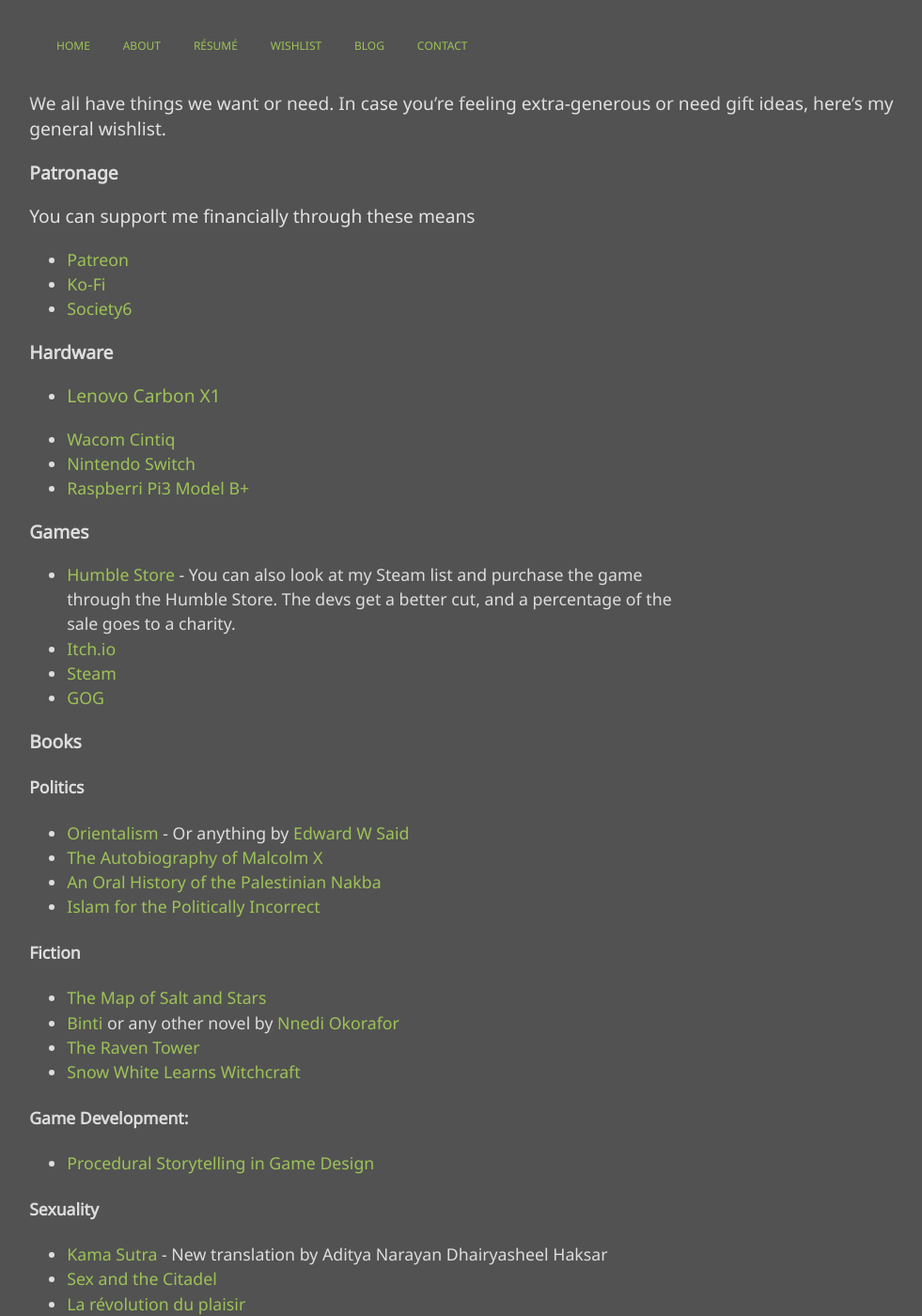
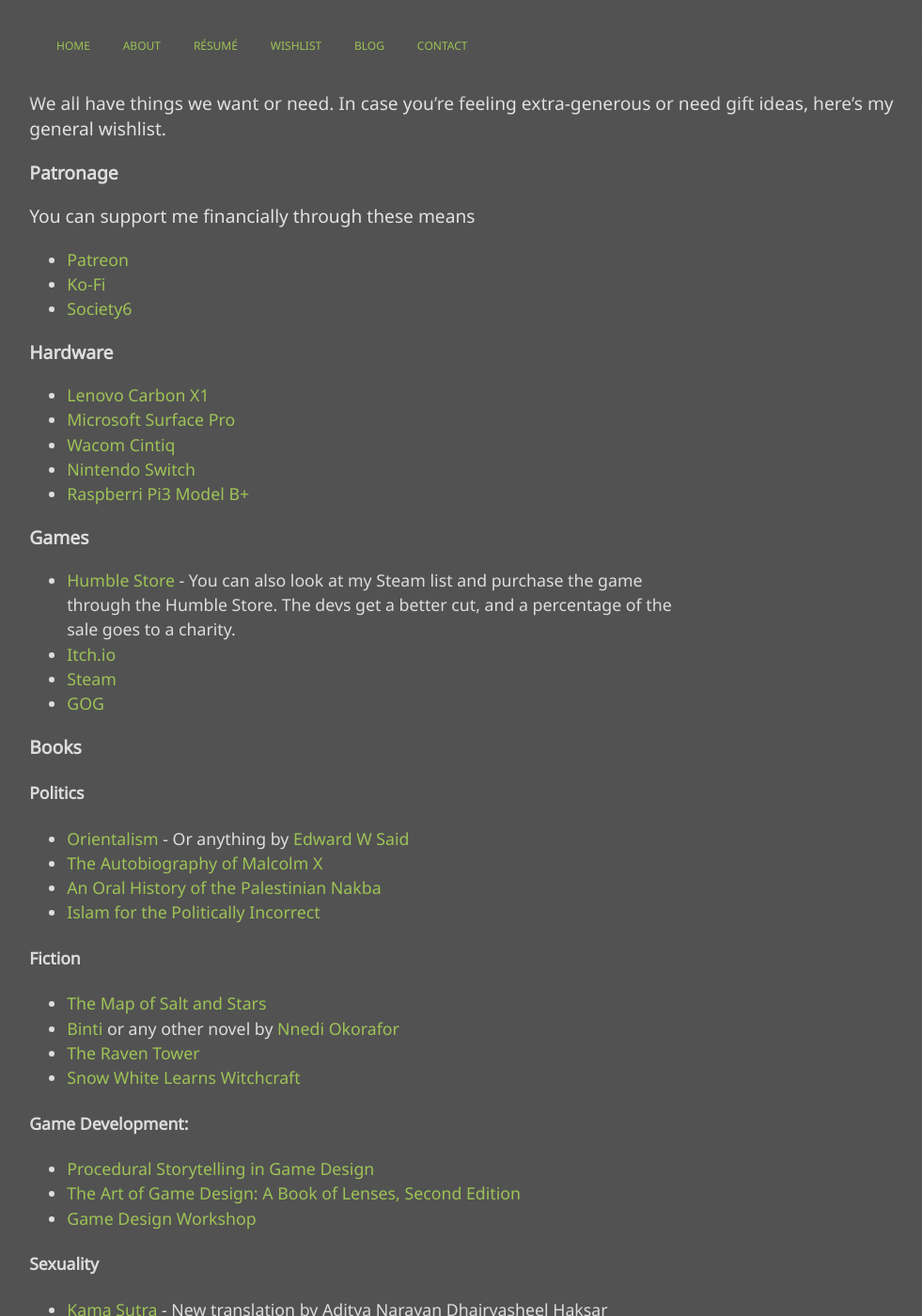
Before and after one commit to mstfacmly/mstfacmly.github.io, a Jekyll site: the page built from wishlist.md, in a window 1280 px wide and 1400 px high. Shown: the whole window at 94% size, without its empty margins (148-1129 px from the left). Built offline with Jekyll 4.4.1, drawn with Linux system fonts in a browser that asks for light colours; nearby versions of some CDN libraries; a script that is not in the unit is left out.

Commit message:
update wishlist

```diff
--- a/wishlist.md
+++ b/wishlist.md
@@ -13,9 +13,7 @@
 
 ### Hardware
 * [Lenovo Carbon X1](https://www.lenovo.com/ca/en/laptops/thinkpad/thinkpad-x/ThinkPad-X1-Carbon-6th-Gen/p/22TP2TXX16G)
-{% comment %}
 * [Microsoft Surface Pro](https://www.microsoft.com/en-ca/p/surface-pro-6)
-{% endcomment %}
 * [Wacom Cintiq](https://wacom.com/en-us/products/pen-displays/wacom-cintiq-pro-24)
 * [Nintendo Switch](https://nintendo.com/switch)
 * [Raspberri Pi3 Model B+](https://www.raspberrypi.org/products/raspberry-pi-3-model-b-plus)
@@ -42,6 +40,8 @@
 
 #### Game Development:
 * [Procedural Storytelling in Game Design](https://www.crcpress.com/Procedural-Storytelling-in-Game-Design/Short-Adams/p/book/9781138595309)
+* [The Art of Game Design: A Book of Lenses, Second Edition](https://www.crcpress.com/The-Art-of-Game-Design-A-Book-of-Lenses-Second-Edition/Schell-Schell/p/book/9781466598645)
+* [Game Design Workshop](https://www.gamedesignworkshop.com/)
 
 #### Sexuality
 * [Kama Sutra](https://www.penguinrandomhouse.com/books/310597/kama-sutra-by-vatsyayana/9780143106593) - New translation by Aditya Narayan Dhairyasheel Haksar
```
